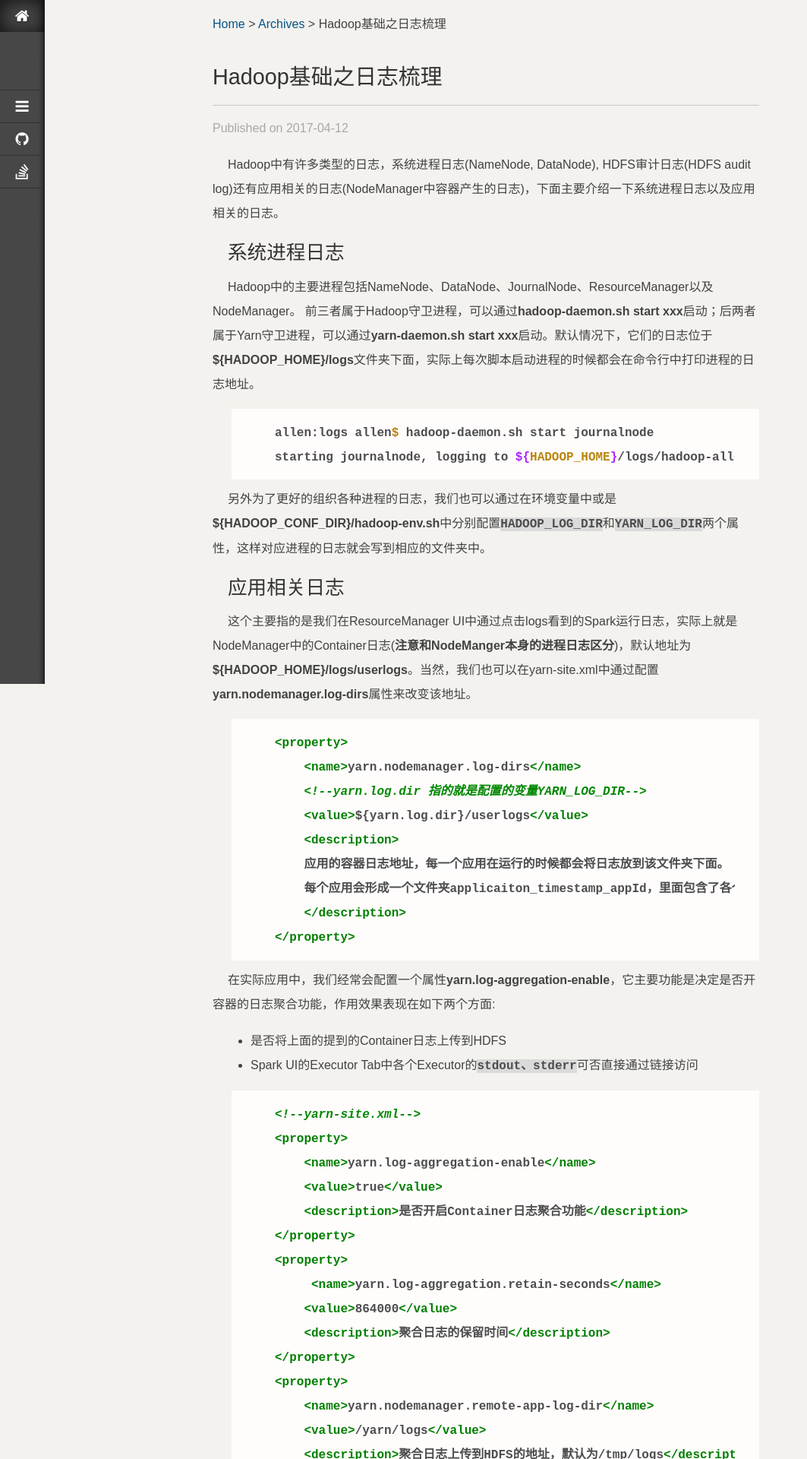
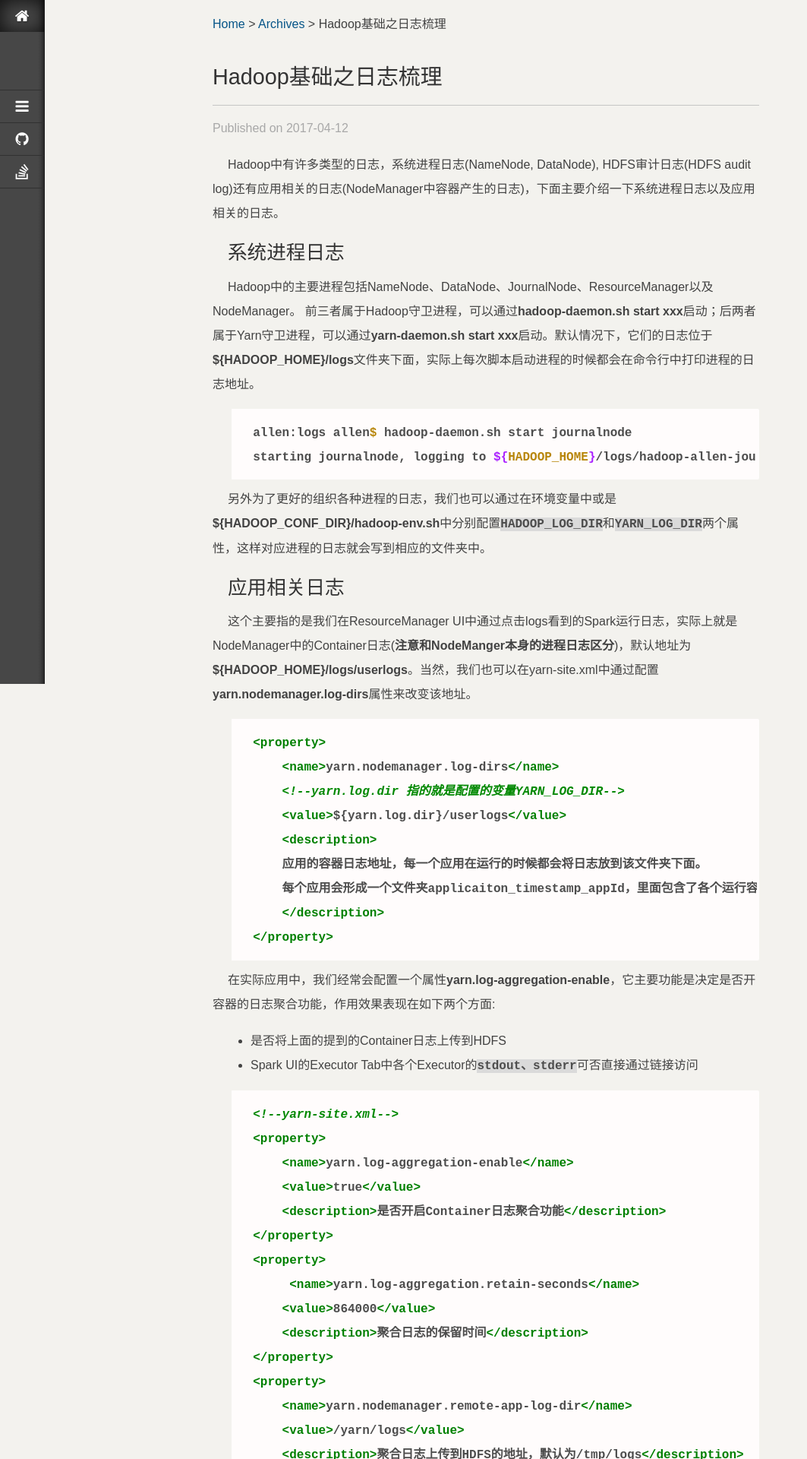
Before and after one commit to jacoffee/jacoffee.github.io, a Jekyll site: the page built from _posts/2017-04-12-hadoop-basics-logs.md, in a window 1280 px wide. Shown: the top 1920 px of the page at 76% size, without its empty margins (0-1063 px from the left). Built offline with Jekyll 4.4.1, drawn with Linux system fonts in a browser that asks for light colours; nearby versions of some CDN libraries; library files that are not in the unit come from our copies.

Commit message:
minor fix

```diff
--- a/_config.yml
+++ b/_config.yml
@@ -16,7 +16,7 @@
 
 #Outputting
 # permalink: none url will be like /:categories/:title.html category attribute is defined on the top of post
-gems: [jekyll-paginate]
+plugins: [jekyll-paginate]
 paginate: 20
 paginate_path: "/archives/page:num/"
 
@@ -24,7 +24,6 @@
 # Plugins
 safe: false
 # whitelist: []
-# gems: [redcarpet_pygments]
 
 #菜单配置
 nav:
--- a/static/css/style.css
+++ b/static/css/style.css
@@ -190,7 +190,7 @@
 }
 
 div.highlight,div.highlighter-rouge {
-    padding: 0.5em 1em 0.1em 1em;
+    padding: 0.5em 0.1em 0.1em 0.1em;
     margin: 0 0 10px 25px;
     border-radius: 0px 2px 2px 0;
 }
```
Also changed, not shown: 1 other file.
